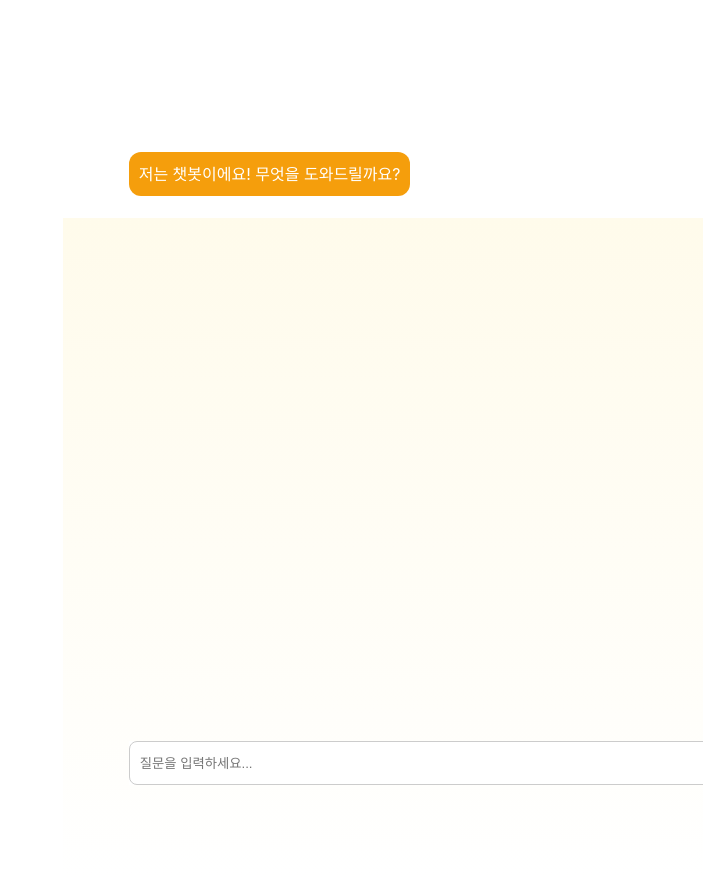
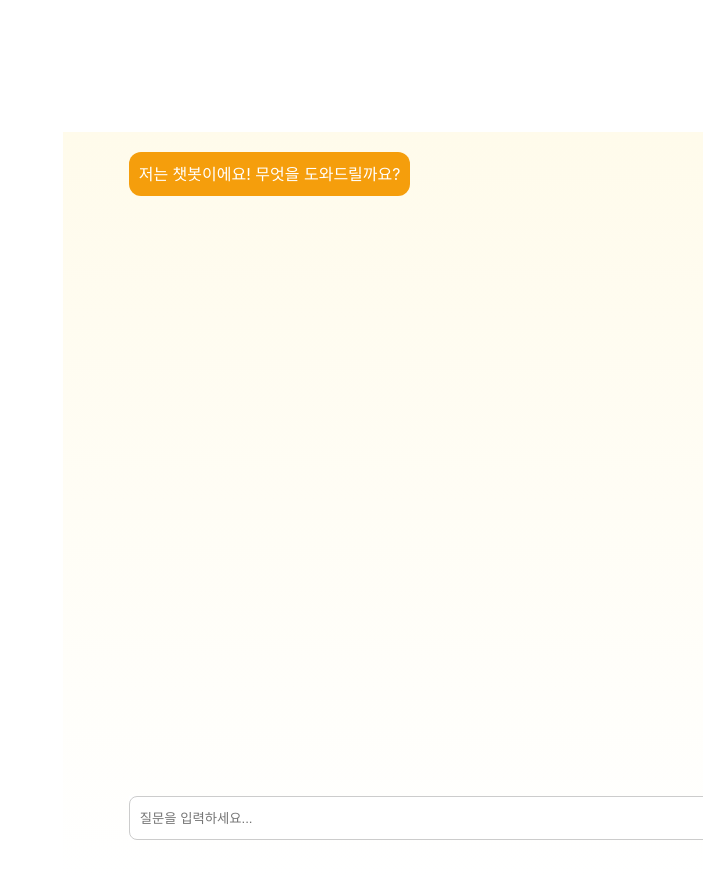
Before and after one commit to kyucchoi/KBcation-front, a Vue app: page /chatBot in a window 1280 px wide. Shown: the part 320-1198 px from the top of the page, without its empty margins (577-1280 px from the left). Built offline with nearby package versions, Linux system fonts and the light colour scheme; the HTML template or start-up script is replaced by a standard one.

Commit message:
:pencil2:디자인 수정

```diff
--- a/src/pages/ChatBotPage.vue
+++ b/src/pages/ChatBotPage.vue
@@ -100,7 +100,7 @@ onMounted(() => {
 .chat-window {
   display: flex;
   flex-direction: column;
-  height: 90%;
+  height: 100%;
   justify-content: space-between;
 }
 
@@ -117,7 +117,7 @@ onMounted(() => {
   display: flex;
   gap: 10px;
   position: sticky;
-  margin-bottom: 20px;
+  margin-bottom: 40px;
   margin-top: 20px;
   background: white;
   z-index: 10;
@@ -144,7 +144,7 @@ onMounted(() => {
 }
 
 .chat-gradation {
-  background: linear-gradient(to bottom, transparent 86px, #fffbeb 86px, #ffffff);
+  background: linear-gradient(to bottom, #fffbeb, #ffffff);
 }
 
 .chatbot {
```
